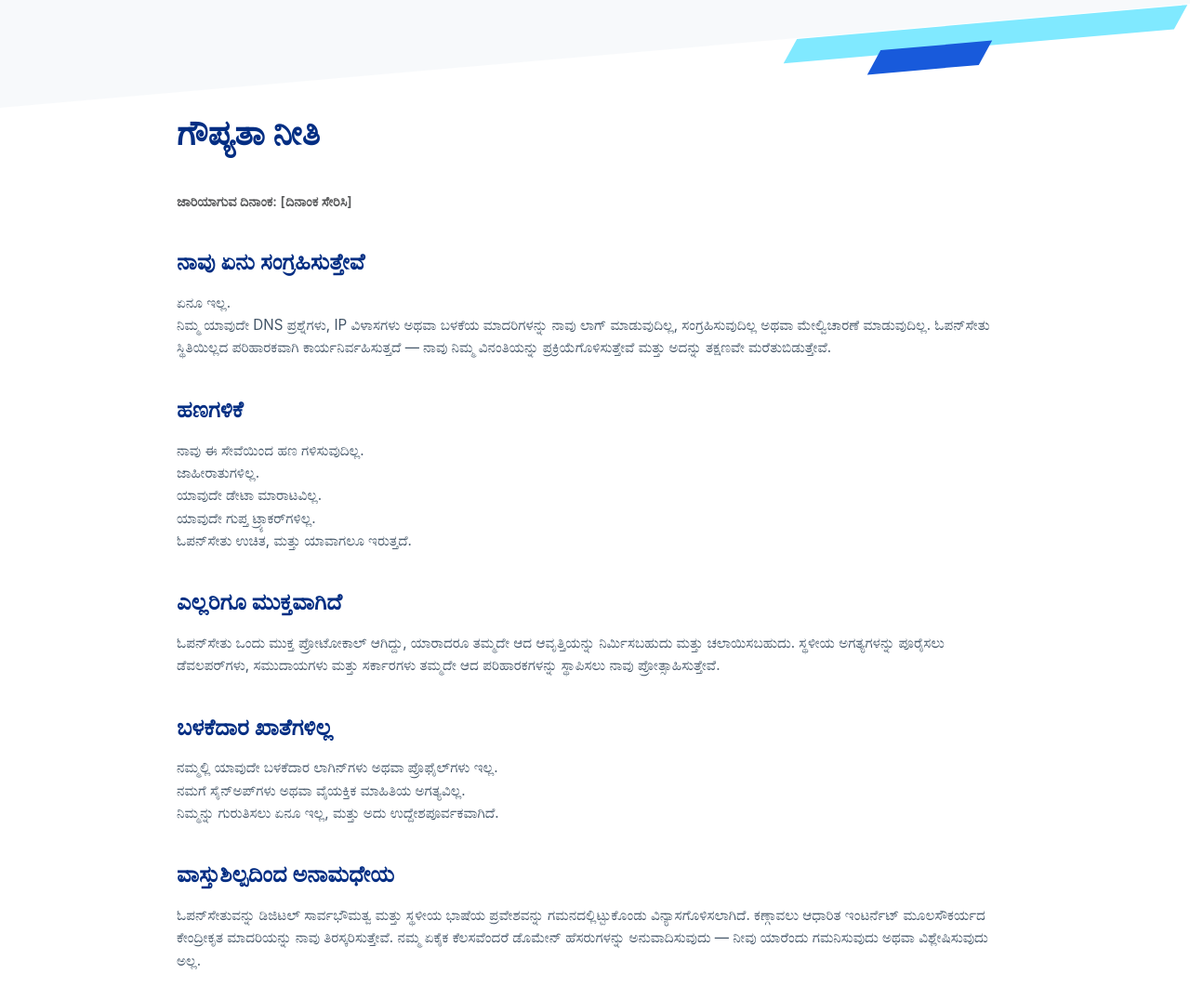
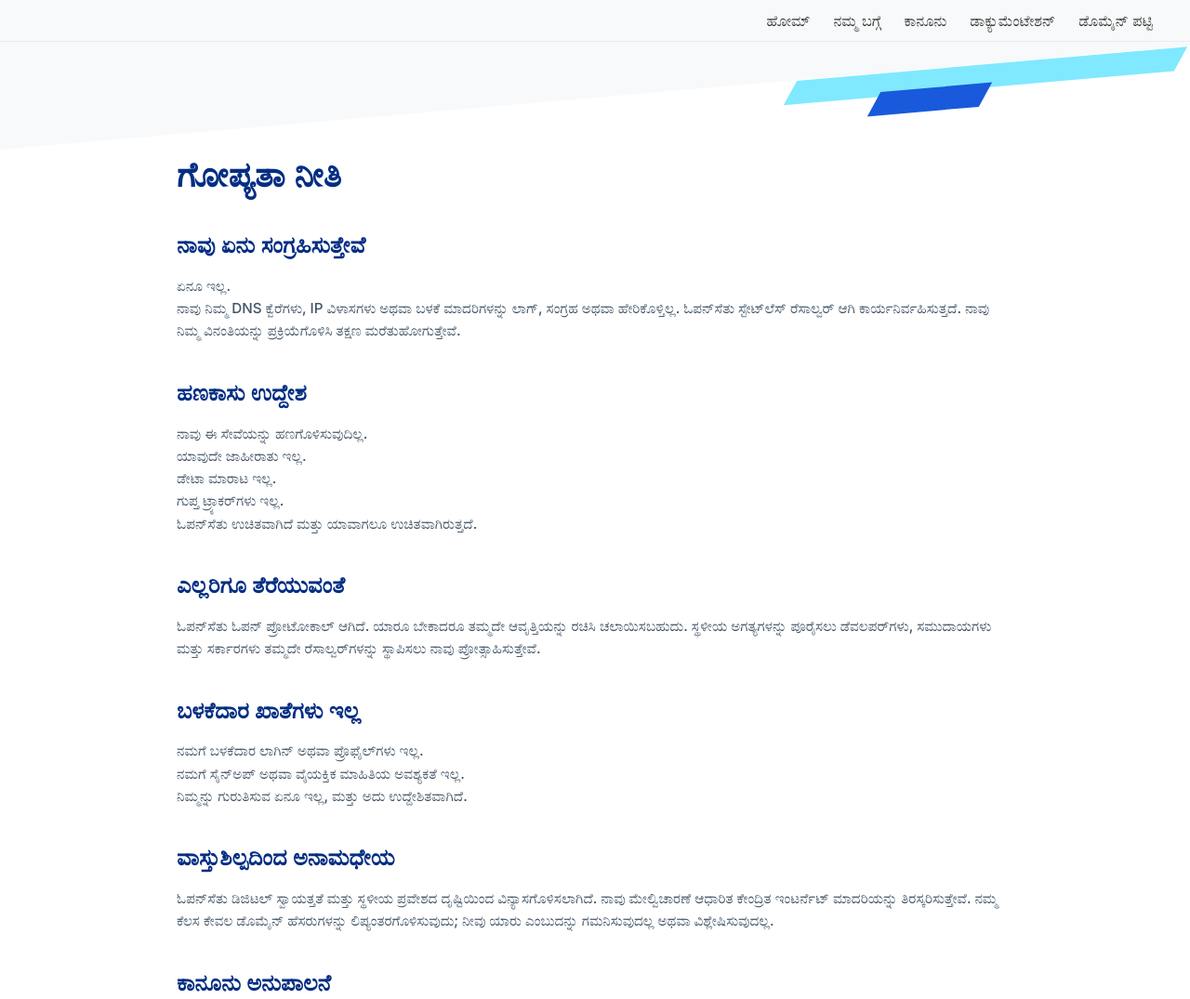
Before and after one commit to KritiShrivastava21/OpensetuKannada, a plain HTML site: page privacy.html in a window 1280 px wide. Shown: the top 1075 px of the page at 93% size. Drawn offline with Linux system fonts and the light colour scheme.

Commit message:
Update privacy.html

```diff
--- a/privacy.html
+++ b/privacy.html
@@ -1,9 +1,128 @@
 <!DOCTYPE html>
-<html lang="kn">
+<html lang="en">
 <head>
   <meta charset="UTF-8" />
   <meta name="viewport" content="width=device-width, initial-scale=1.0"/>
-  <title>ಓಪನ್‌ಸೇತು ಗೌಪ್ಯತಾ ನೀತಿ</title>
+  <title>OpenSetu Privacy Policy</title>
+
+    <link href="https://fonts.googleapis.com/css2?family=Inter:wght@500&display=swap" rel="stylesheet">
+  <link rel="stylesheet" href="https://cdnjs.cloudflare.com/ajax/libs/font-awesome/6.6.0/css/all.min.css">
+
+
+    <style>
+    /* Menu bar styling */
+    .top-menu {
+      display: flex;
+      justify-content: flex-end;
+      align-items: center;
+      background: #f8f9fa;
+      padding: 12px 40px;
+      border-bottom: 1px solid rgba(0,0,0,0.05);
+      position: sticky;
+      top: 0;
+      z-index: 1000;
+    }
+    .top-menu a {
+      font-family: 'Inter', sans-serif;
+      color: #333;
+      text-decoration: none;
+      margin-left: 25px;
+      font-weight: 500;
+      transition: color 0.2s ease;
+    }
+    .top-menu a:hover {
+      color: #007BFF;
+    }
+
+    /* Hamburger button */
+    .menu-toggle {
+      display: none;
+      font-size: 1.5em;
+      background: none;
+      border: none;
+      cursor: pointer;
+      color: #333;
+    }
+
+    /* Side menu */
+    .side-menu {
+      height: 100%;
+      width: 0;
+      position: fixed;
+      top: 0;
+      right: 0;
+      background-color: #f8f9fa;
+      overflow-x: hidden;
+      transition: 0.3s;
+      padding-top: 60px;
+      z-index: 2000;
+    }
+    .side-menu a {
+      display: block;
+      padding: 10px 20px;
+      color: #333;
+      text-decoration: none;
+      font-family: 'Inter', sans-serif;
+      font-weight: 500;
+    }
+    .side-menu a:hover {
+      color: #007BFF;
+    }
+    .side-menu .close-btn {
+      position: absolute;
+      top: 15px;
+      right: 20px;
+      font-size: 2em;
+      text-decoration: none;
+      color: #333;
+    }
+
+    /* Responsive rules */
+    @media (max-width: 768px) {
+      .top-menu a {
+        display: none;
+      }
+      .menu-toggle {
+        display: block;
+        margin-left: auto;
+      }
+    }
+  </style>
+</head>
+<body class="page">
+
+  <!-- Top Menu -->
+  <nav class="top-menu">
+    <a href="index.html">ಹೋಮ್</a>
+    <a href="about.html">ನಮ್ಮ ಬಗ್ಗೆ</a>
+    <a href="beta.html">ಕಾನೂನು</a>
+    <a href="documentation.html">ಡಾಕ್ಯುಮೆಂಟೇಶನ್</a>
+    <a href="domain.html">ಡೊಮೈನ್ ಪಟ್ಟಿ</a>
+    <button class="menu-toggle" onclick="openMenu()"><i class="fas fa-bars"></i></button>
+  </nav>
+
+  <!-- Side Menu -->
+  <div id="sideMenu" class="side-menu">
+    <a href="javascript:void(0)" class="close-btn" onclick="closeMenu()">&times;</a>
+    <a href="index.html">ಹೋಮ್</a>
+    <a href="about.html">ನಮ್ಮ ಬಗ್ಗೆ</a>
+    <a href="beta.html">ಕಾನೂನು</a>
+    <a href="documentation.html">ಡಾಕ್ಯುಮೆಂಟೇಶನ್</a>
+    <a href="domain.html">ಡೊಮೈನ್ ಪಟ್ಟಿ</a>
+  </div>
+
+
+  <script>
+function openMenu() {
+  document.getElementById("sideMenu").style.width = "250px"; // Adjust width as needed
+}
+
+function closeMenu() {
+  document.getElementById("sideMenu").style.width = "0";
+}
+</script>
+
+
   <style>
     body {
       margin: 0;
@@ -20,7 +139,7 @@
       position: absolute;
       top: 60px;
       width: 100%;
-      height: 1380px;
+      height: 1250px;
       background: white;
       transform: skewY(-5deg);
       z-index: 0;
@@ -155,34 +274,31 @@
     </div>
 
     <section class="section">
-      <h1 class="about-heading">ಗೌಪ್ಯತಾ ನೀತಿ</h1>
+      <h1 class="about-heading">ಗೋಪ್ಯತಾ ನೀತಿ</h1>
 
       <div class="top-text">
-        <p class="highlight">ಜಾರಿಯಾಗುವ ದಿನಾಂಕ: [ದಿನಾಂಕ ಸೇರಿಸಿ]</p>
 
         <h2>ನಾವು ಏನು ಸಂಗ್ರಹಿಸುತ್ತೇವೆ</h2>
-        <p>ಏನೂ ಇಲ್ಲ.<br>ನಿಮ್ಮ ಯಾವುದೇ DNS ಪ್ರಶ್ನೆಗಳು, IP ವಿಳಾಸಗಳು ಅಥವಾ ಬಳಕೆಯ ಮಾದರಿಗಳನ್ನು ನಾವು ಲಾಗ್ ಮಾಡುವುದಿಲ್ಲ, ಸಂಗ್ರಹಿಸುವುದಿಲ್ಲ ಅಥವಾ ಮೇಲ್ವಿಚಾರಣೆ ಮಾಡುವುದಿಲ್ಲ. ಓಪನ್‌ಸೇತು ಸ್ಥಿತಿಯಿಲ್ಲದ ಪರಿಹಾರಕವಾಗಿ ಕಾರ್ಯನಿರ್ವಹಿಸುತ್ತದೆ — ನಾವು ನಿಮ್ಮ ವಿನಂತಿಯನ್ನು ಪ್ರಕ್ರಿಯೆಗೊಳಿಸುತ್ತೇವೆ ಮತ್ತು ಅದನ್ನು ತಕ್ಷಣವೇ ಮರೆತುಬಿಡುತ್ತೇವೆ.</p>
+        <p>ಏನೂ ಇಲ್ಲ. <br>ನಾವು ನಿಮ್ಮ DNS ಕ್ವೆರೆಗಳು, IP ವಿಳಾಸಗಳು ಅಥವಾ ಬಳಕೆ ಮಾದರಿಗಳನ್ನು ಲಾಗ್, ಸಂಗ್ರಹ ಅಥವಾ ಹೇರಿಕೊಳ್ತಿಲ್ಲ. ಓಪನ್‌ಸೆತು ಸ್ಟೇಟ್‌ಲೆಸ್ ರೆಸಾಲ್ವರ್ ಆಗಿ ಕಾರ್ಯನಿರ್ವಹಿಸುತ್ತದೆ. ನಾವು ನಿಮ್ಮ ವಿನಂತಿಯನ್ನು ಪ್ರಕ್ರಿಯೆಗೊಳಿಸಿ ತಕ್ಷಣ ಮರೆತುಹೋಗುತ್ತೇವೆ.</p>
 
-        <h2>ಹಣಗಳಿಕೆ</h2>
-        <p>ನಾವು ಈ ಸೇವೆಯಿಂದ ಹಣ ಗಳಿಸುವುದಿಲ್ಲ.<br>ಜಾಹೀರಾತುಗಳಿಲ್ಲ.<br>ಯಾವುದೇ ಡೇಟಾ ಮಾರಾಟವಿಲ್ಲ.<br>ಯಾವುದೇ ಗುಪ್ತ ಟ್ರ್ಯಾಕರ್‌ಗಳಿಲ್ಲ.<br>ಓಪನ್‌ಸೇತು ಉಚಿತ, ಮತ್ತು ಯಾವಾಗಲೂ ಇರುತ್ತದೆ.</p>
+        <h2>ಹಣಕಾಸು ಉದ್ದೇಶ</h2>
+        <p>ನಾವು ಈ ಸೇವೆಯನ್ನು ಹಣಗೊಳಿಸುವುದಿಲ್ಲ.<br>ಯಾವುದೇ ಜಾಹೀರಾತು ಇಲ್ಲ.<br>ಡೇಟಾ ಮಾರಾಟ ಇಲ್ಲ.<br>ಗುಪ್ತ ಟ್ರ್ಯಾಕರ್‌ಗಳು ಇಲ್ಲ.<br>ಓಪನ್‌ಸೆತು ಉಚಿತವಾಗಿದೆ ಮತ್ತು ಯಾವಾಗಲೂ ಉಚಿತವಾಗಿರುತ್ತದೆ.</p>
 
-        <h2>ಎಲ್ಲರಿಗೂ ಮುಕ್ತವಾಗಿದೆ</h2>
-        <p>ಓಪನ್‌ಸೇತು ಒಂದು ಮುಕ್ತ ಪ್ರೋಟೋಕಾಲ್ ಆಗಿದ್ದು, ಯಾರಾದರೂ ತಮ್ಮದೇ ಆದ ಆವೃತ್ತಿಯನ್ನು ನಿರ್ಮಿಸಬಹುದು ಮತ್ತು ಚಲಾಯಿಸಬಹುದು. ಸ್ಥಳೀಯ ಅಗತ್ಯಗಳನ್ನು ಪೂರೈಸಲು ಡೆವಲಪರ್‌ಗಳು, ಸಮುದಾಯಗಳು ಮತ್ತು ಸರ್ಕಾರಗಳು ತಮ್ಮದೇ ಆದ ಪರಿಹಾರಕಗಳನ್ನು ಸ್ಥಾಪಿಸಲು ನಾವು ಪ್ರೋತ್ಸಾಹಿಸುತ್ತೇವೆ.</p>
+        <h2>ಎಲ್ಲರಿಗೂ ತೆರೆಯುವಂತೆ</h2>
+        <p>ಓಪನ್‌ಸೆತು ಓಪನ್ ಪ್ರೋಟೋಕಾಲ್ ಆಗಿದೆ. ಯಾರೂ ಬೇಕಾದರೂ ತಮ್ಮದೇ ಆವೃತ್ತಿಯನ್ನು ರಚಿಸಿ ಚಲಾಯಿಸಬಹುದು. ಸ್ಥಳೀಯ ಅಗತ್ಯಗಳನ್ನು ಪೂರೈಸಲು ಡೆವಲಪರ್‌ಗಳು, ಸಮುದಾಯಗಳು ಮತ್ತು ಸರ್ಕಾರಗಳು ತಮ್ಮದೇ ರೆಸಾಲ್ವರ್‌ಗಳನ್ನು ಸ್ಥಾಪಿಸಲು ನಾವು ಪ್ರೋತ್ಸಾಹಿಸುತ್ತೇವೆ.</p>
 
-        <h2>ಬಳಕೆದಾರ ಖಾತೆಗಳಿಲ್ಲ</h2>
-        <p>ನಮ್ಮಲ್ಲಿ ಯಾವುದೇ ಬಳಕೆದಾರ ಲಾಗಿನ್‌ಗಳು ಅಥವಾ ಪ್ರೊಫೈಲ್‌ಗಳು ಇಲ್ಲ.<br>ನಮಗೆ ಸೈನ್‌ಅಪ್‌ಗಳು ಅಥವಾ ವೈಯಕ್ತಿಕ ಮಾಹಿತಿಯ ಅಗತ್ಯವಿಲ್ಲ.<br>ನಿಮ್ಮನ್ನು ಗುರುತಿಸಲು ಏನೂ ಇಲ್ಲ, ಮತ್ತು ಅದು ಉದ್ದೇಶಪೂರ್ವಕವಾಗಿದೆ.</p>
+        <h2>ಬಳಕೆದಾರ ಖಾತೆಗಳು ಇಲ್ಲ</h2>
+        <p>ನಮಗೆ ಬಳಕೆದಾರ ಲಾಗಿನ್ ಅಥವಾ ಪ್ರೊಫೈಲ್‌ಗಳು ಇಲ್ಲ.<br>ನಮಗೆ ಸೈನ್‌ಅಪ್ ಅಥವಾ ವೈಯಕ್ತಿಕ ಮಾಹಿತಿಯ ಅವಶ್ಯಕತೆ ಇಲ್ಲ.<br>ನಿಮ್ಮನ್ನು ಗುರುತಿಸುವ ಏನೂ ಇಲ್ಲ, ಮತ್ತು ಅದು ಉದ್ದೇಶಿತವಾಗಿದೆ.</p>
 
         <h2>ವಾಸ್ತುಶಿಲ್ಪದಿಂದ ಅನಾಮಧೇಯ</h2>
-        <p>ಓಪನ್‌ಸೇತುವನ್ನು ಡಿಜಿಟಲ್ ಸಾರ್ವಭೌಮತ್ವ ಮತ್ತು ಸ್ಥಳೀಯ ಭಾಷೆಯ ಪ್ರವೇಶವನ್ನು ಗಮನದಲ್ಲಿಟ್ಟುಕೊಂಡು ವಿನ್ಯಾಸಗೊಳಿಸಲಾಗಿದೆ. ಕಣ್ಗಾವಲು ಆಧಾರಿತ ಇಂಟರ್ನೆಟ್ ಮೂಲಸೌಕರ್ಯದ ಕೇಂದ್ರೀಕೃತ ಮಾದರಿಯನ್ನು ನಾವು ತಿರಸ್ಕರಿಸುತ್ತೇವೆ. ನಮ್ಮ ಏಕೈಕ ಕೆಲಸವೆಂದರೆ ಡೊಮೇನ್ ಹೆಸರುಗಳನ್ನು ಅನುವಾದಿಸುವುದು — ನೀವು ಯಾರೆಂದು ಗಮನಿಸುವುದು ಅಥವಾ ವಿಶ್ಲೇಷಿಸುವುದು ಅಲ್ಲ.</p>
+        <p>ಓಪನ್‌ಸೆತು ಡಿಜಿಟಲ್ ಸ್ವಾಯತ್ತತೆ ಮತ್ತು ಸ್ಥಳೀಯ ಪ್ರವೇಶದ ದೃಷ್ಟಿಯಿಂದ ವಿನ್ಯಾಸಗೊಳಿಸಲಾಗಿದೆ. ನಾವು ಮೇಲ್ವಿಚಾರಣೆ ಆಧಾರಿತ ಕೇಂದ್ರಿತ ಇಂಟರ್ನೆಟ್ ಮಾದರಿಯನ್ನು ತಿರಸ್ಕರಿಸುತ್ತೇವೆ. ನಮ್ಮ ಕೆಲಸ ಕೇವಲ ಡೊಮೈನ್ ಹೆಸರುಗಳನ್ನು ಲಿಪ್ಯಂತರಗೊಳಿಸುವುದು; ನೀವು ಯಾರು ಎಂಬುದನ್ನು ಗಮನಿಸುವುದಲ್ಲ ಅಥವಾ ವಿಶ್ಲೇಷಿಸುವುದಲ್ಲ.</p>
 
-        <h2>ಕಾನೂನು ಅನುಸರಣೆ</h2>
-        <p>ಪರಿಹಾರಕನಾಗಿ, ನಾವು ಡೊಮೇನ್ ಹೆಸರಿನ ವಿನಂತಿಗಳನ್ನು ಮಾತ್ರ ಮರುನಿರ್ದೇಶಿಸುತ್ತೇವೆ. ನಾವು ವಿಷಯವನ್ನು ಹೋಸ್ಟ್ ಮಾಡುವುದಿಲ್ಲ ಅಥವಾ ಸರ್ವ್ ಮಾಡುವುದಿಲ್ಲ, ಮತ್ತು ಇತರರು ತಮ್ಮ ಡೊಮೇನ್‌ಗಳ ಅಡಿಯಲ್ಲಿ ಪ್ರಕಟಿಸುವ ವಿಷಯವನ್ನು ನಾವು ನಿಯಂತ್ರಿಸುವುದಿಲ್ಲ. ಬಳಕೆದಾರರ ಸ್ವಾತಂತ್ರ್ಯ ಮತ್ತು ಗೌಪ್ಯತೆಯನ್ನು ಕಾಪಾಡುವಾಗ ನಾವು ಎಲ್ಲಾ ಅನ್ವಯವಾಗುವ ಕಾನೂನುಗಳನ್ನು ಪಾಲಿಸುತ್ತೇವೆ.</p>
+        <h2>ಕಾನೂನು ಅನುಪಾಲನೆ</h2>
+        <p>ರೆಸಾಲ್ವರ್ ಆಗಿ, ನಾವು ಕೇವಲ ಡೊಮೈನ್ ಹೆಸರು ವಿನಂತಿಗಳನ್ನು ರೀಡೈರೆಕ್ಟ್ ಮಾಡುತ್ತೇವೆ. ನಾವು ವಿಷಯವನ್ನು ಹೋಸ್ಟ್ ಅಥವಾ ಸರ್ವ್ ಮಾಡುತ್ತಿಲ್ಲ, ಮತ್ತು ಇತರರು ತಮ್ಮ ಡೊಮೈನ್‌ಗಳಡಿ ಪ್ರಕಟಿಸುವ ವಿಷಯವನ್ನು ನಿಯಂತ್ರಿಸುವುದಿಲ್ಲ. ಬಳಕೆದಾರರ ಸ್ವಾತಂತ್ರ್ಯ ಮತ್ತು ಗೌಪ್ಯತೆಯನ್ನು ರಕ್ಷಿಸುವಾಗ ಎಲ್ಲ ಅನ್ವಯವಾಗುವ ಕಾನೂನುಗಳನ್ನು ಪಾಲಿಸುತ್ತೇವೆ.</p>
 
-        <h2>ಸಂಪರ್ಕಿಸಿ</h2>
-        <p>ನೀವು ಯಾವುದೇ ಪ್ರಶ್ನೆಗಳು, ಸಲಹೆಗಳನ್ನು ಹೊಂದಿದ್ದರೆ ಅಥವಾ ಓಪನ್‌ಸೆಟುಗೆ ಕೊಡುಗೆ ನೀಡಲು ಬಯಸಿದರೆ, ನಮಗೆ ಇಲ್ಲಿ ಬರೆಯಿರಿ:<br>📧 [ನಿಮ್ಮ ಇಮೇಲ್ ವಿಳಾಸ]</p>
-      </div>
-    </section>
-  </section>
+        </div>
+</section>
+
 
 </body>
 </html>
```
